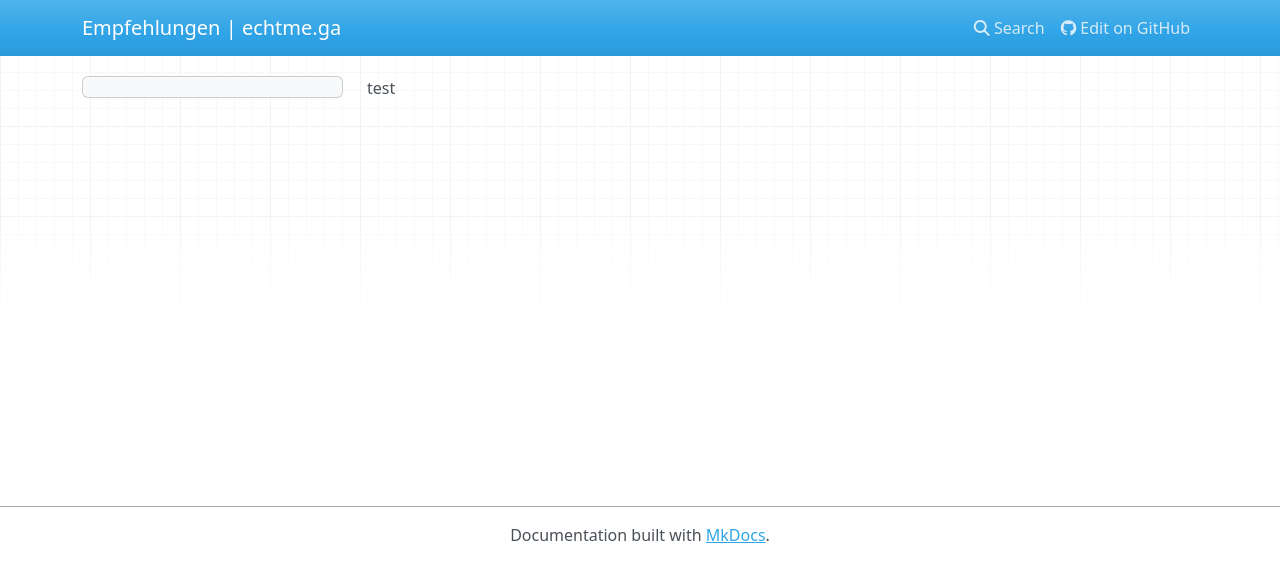
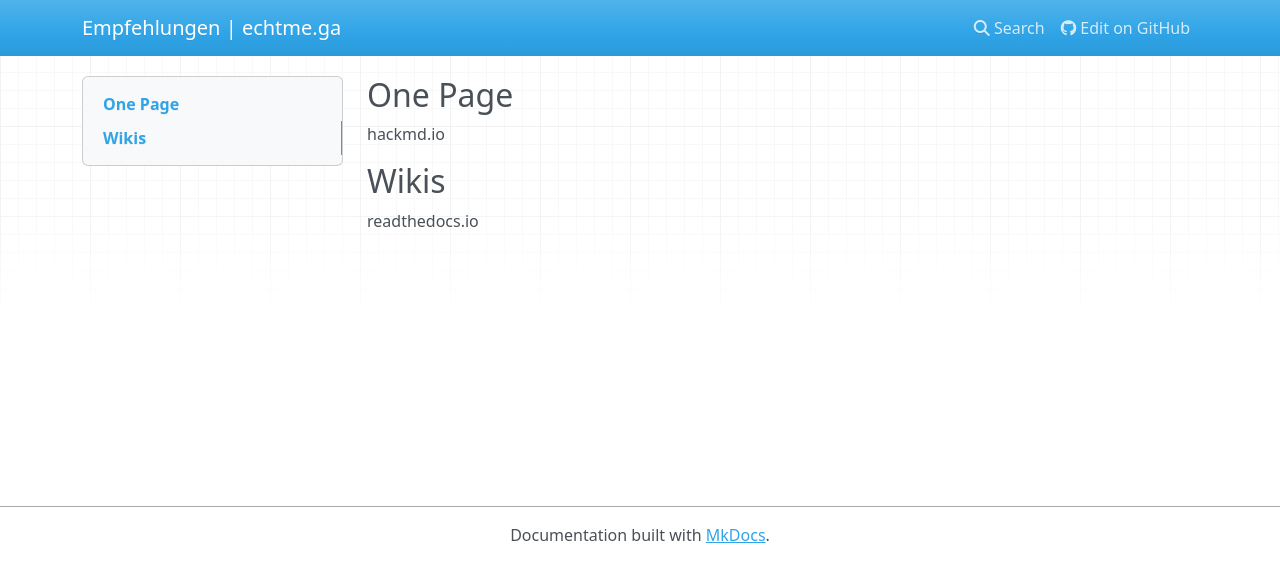
Before and after one commit to gitpages/echtme.ga, an MkDocs documentation site: the page built from docs/websites/index.md, in a window 1280 px wide. Shown: the top 582 px of the page. Built offline with MkDocs 1.6.1, drawn with Linux system fonts in a browser that asks for light colours; nearby versions of some CDN libraries.

Commit message:
Update index.md

```diff
--- a/docs/websites/index.md
+++ b/docs/websites/index.md
@@ -1 +1,5 @@
-test
+## One Page
+hackmd.io
+
+## Wikis
+readthedocs.io
```
